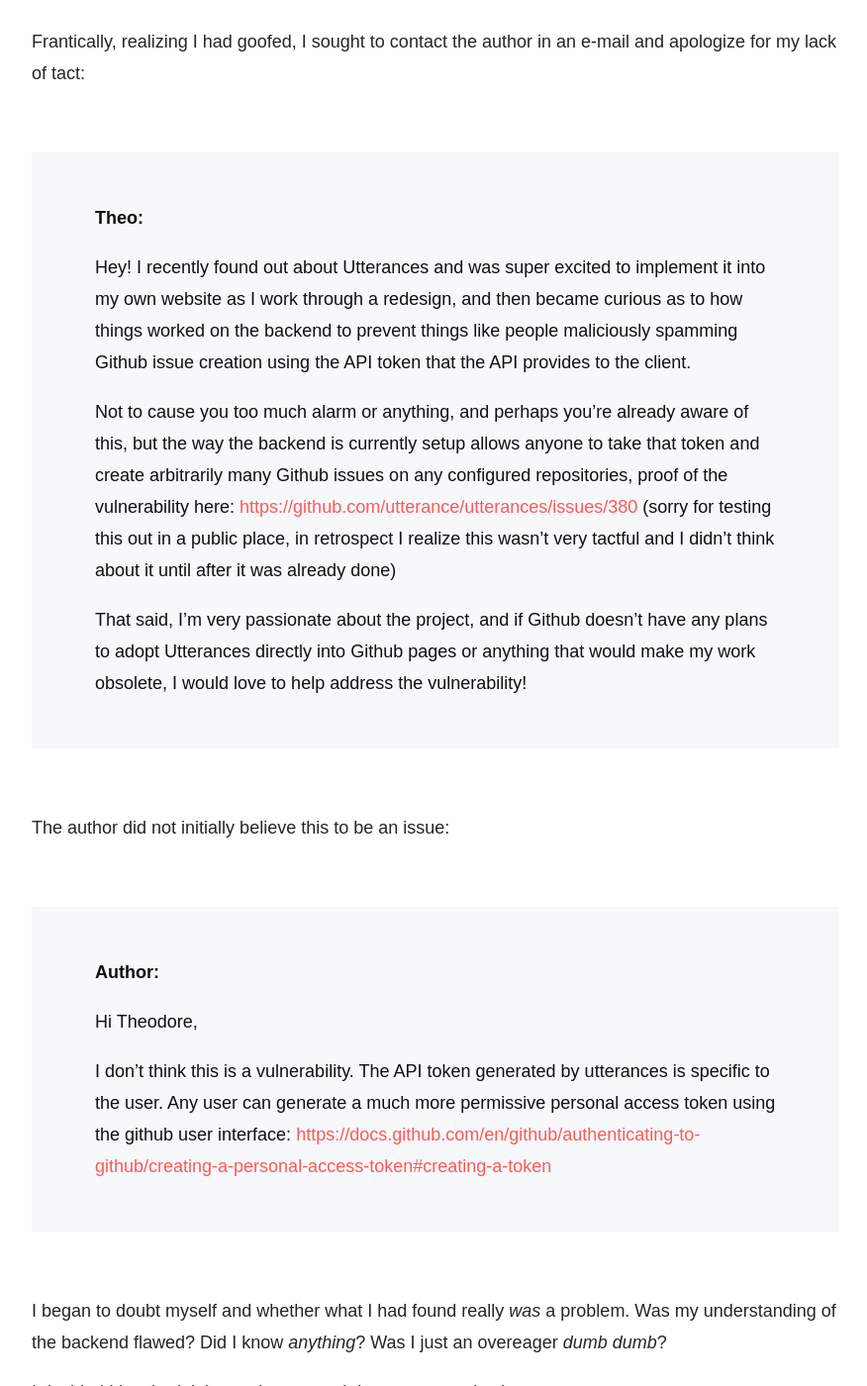
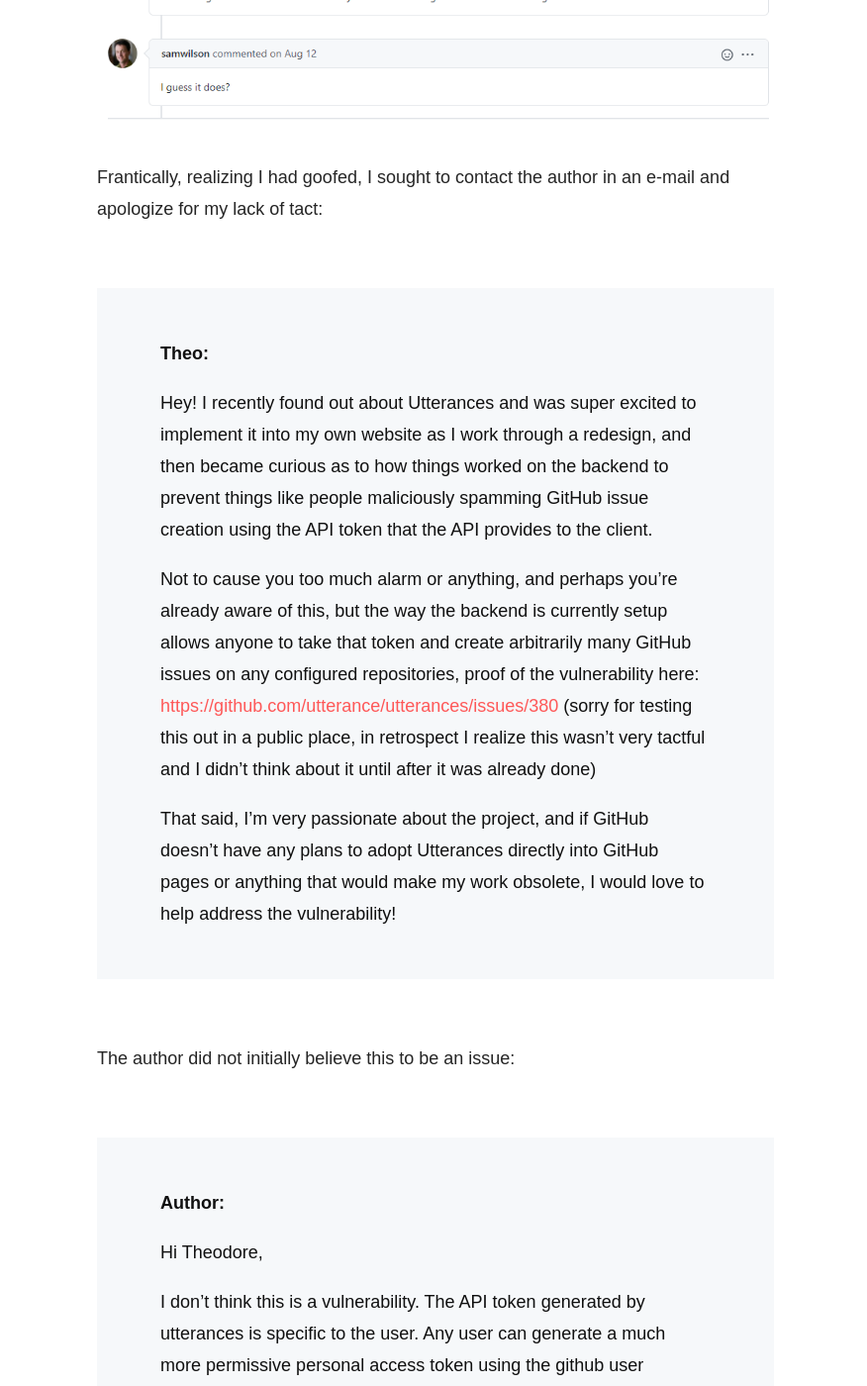
Before and after one commit to tbrockman/tbrockman.github.io, a Jekyll site: the page built from _posts/2020-11-01-hello-world.md, in a window 1280 px wide and 1400 px high, scrolled down 8384 px. Shown: the whole window at 99% size, without its empty margins (200-1076 px from the left). Built offline with Jekyll 4.4.1, drawn with Linux system fonts in a browser that asks for light colours; some of the changed text lies outside the part shown.

Commit message:
Removing unused Roboto font face. Changing post container max screen width. Fixing GitHub capitalization.

````diff
--- a/_layouts/home.html
+++ b/_layouts/home.html
@@ -46,8 +46,5 @@
             <div id="terminal"></div>
           </div>
       </div>
-      <div id="copyright" class="copyright">
-          copyright © 2020 theodore brockman
-      </div>
   <body>
 </html>
--- a/_layouts/post.html
+++ b/_layouts/post.html
@@ -28,8 +28,5 @@
     </div>
     <script src="/assets/js/post.js"></script>
     <script src="/assets/js/prism.js"></script>
-      <!-- <div id="copyright" class="copyright">
-          copyright © 2020 theodore brockman
-      </div> -->
   <body>
 </html>
--- a/_layouts/why_i_want_to_work_at_notion.html
+++ b/_layouts/why_i_want_to_work_at_notion.html
@@ -20,8 +20,5 @@
     </div>
     <script src="/assets/js/post.js"></script>
     <script src="/assets/js/prism.js"></script>
-      <!-- <div id="copyright" class="copyright">
-          copyright © 2020 theodore brockman
-      </div> -->
   <body>
 </html>
--- a/_posts/2020-11-01-hello-world.md
+++ b/_posts/2020-11-01-hello-world.md
@@ -4,7 +4,7 @@ title: hello world
 date: 2020-11-01 18:18:00 -0700
 author: Theodore Brockman
 categories: security github oss utterances
-excerpt: Hi there! Come join me on a journey of discovery and disappointment as I investigate Utterances, a popular third-party Github application.
+excerpt: Hi there! Come join me on a journey of discovery and disappointment as I investigate Utterances, a popular third-party GitHub application.
 thumbnail: /assets/img/hello_world_thumbnail.png
 ---
 
@@ -16,7 +16,7 @@ Let's get into it.
 
 ## Utterances
 
-[Utterances](https://utteranc.es) is an open-source Typescript plugin which integrates with [Github](https://github.com) to allow comment sections backed by [Github issues](https://github.com/tbrockman/tbrockman.github.io/issues), which when you combine it with something like [Github pages](https://pages.github.com/), gives the ability to host a static website with comments, for **free**! It also looks pretty nice and works on mobile.
+[Utterances](https://utteranc.es) is an open-source Typescript plugin which integrates with [GitHub](https://github.com) to allow comment sections backed by [GitHub issues](https://github.com/tbrockman/tbrockman.github.io/issues), which when you combine it with something like [GitHub pages](https://pages.github.com/), gives the ability to host a static website with comments, for **free**! It also looks pretty nice and works on mobile.
 
 Being really impressed by the plugin, suspicious of things that implement oauth flows, and naturally curious, I was eager to know how this small little Javascript application worked.
 
@@ -29,11 +29,11 @@ Being really impressed by the plugin, suspicious of things that implement oauth
         async>
 ```
 
-With the above script included on your webpage, Utterances will inject an iframe at the scripts location, and attempt to retrieve the comments linked to an issue specified by the repo and issue-term. It will then render all comments (with remarkably similar styling to Github) in its place.
+With the above script included on your webpage, Utterances will inject an iframe at the scripts location, and attempt to retrieve the comments linked to an issue specified by the repo and issue-term. It will then render all comments (with remarkably similar styling to GitHub) in its place.
 
 ## Helpful features
 
-It's one more step to navigate to Github directly to post comments on an issue itself, so the author implemented a simple OAuth flow that allows user to permit the app access to create comments on their behalf, which is pretty nice!
+It's one more step to navigate to GitHub directly to post comments on an issue itself, so the author implemented a simple OAuth flow that allows user to permit the app access to create comments on their behalf, which is pretty nice!
 
 ![Utterances sign-in to comment](/assets/img/utterance_signin_to_comment.png)
 
@@ -41,7 +41,7 @@ It's one more step to navigate to Github directly to post comments on an issue i
 
 ![Utterances OAuth prompt](/assets/img/utterance_oauth_prompt.png)
 
-And afterwards you're able to comment, *just like you're on Github!*
+And afterwards you're able to comment, *just like you're on GitHub!*
 
 ![Utterances comments](/assets/img/utterance_comments.png)
 
@@ -61,7 +61,7 @@ export function getLoginUrl(redirect_uri: string) {
 }
 ```
 
-Going to the backend code, you can see that the Utterances API generates some secret state and builds a redirect URL to request the necessary scopes for the user from Github, and sets a URL where the user will be redirected should they approve the request.
+Going to the backend code, you can see that the Utterances API generates some secret state and builds a redirect URL to request the necessary scopes for the user from GitHub, and sets a URL where the user will be redirected should they approve the request.
 
 [`utterances-oauth/src/routes.ts#L74`](https://github.com/utterance/utterances-oauth/blob/master/src/routes.ts#L74)
 ```javascript
@@ -86,7 +86,7 @@ async function authorizeRequestHandler(origin: string, search: URLSearchParams)
 }
 ```
 
-Assuming successful parsing of received authorization code and state from query parameters, it uses the parsed values for acquiring an access token from Github, which will then be stored as a cookie to be sent along with future requests to the Utterances API.
+Assuming successful parsing of received authorization code and state from query parameters, it uses the parsed values for acquiring an access token from GitHub, which will then be stored as a cookie to be sent along with future requests to the Utterances API.
 
 [`utterances-oauth/src/routes.ts#L123`](https://github.com/utterance/utterances-oauth/blob/master/src/routes.ts#L123)
 ```javascript
@@ -116,7 +116,7 @@ return new Response(undefined, {
 });
 ```
 
-So overall, a relatively fine and safe OAuth flow. Utterances procurs an access token, and then sends it back for me to use to interact directly with the Github API.
+So overall, a relatively fine and safe OAuth flow. Utterances procurs an access token, and then sends it back for me to use to interact directly with the GitHub API.
 
 *...for the most part.*
 
@@ -148,7 +148,7 @@ const submit = async (markdown: string) => {
 };
 ```
 
-The handler for that request is so eager to please, it almost immediately starts to create the specified issue for you, it just makes sure you're an authenticated Github user first.
+The handler for that request is so eager to please, it almost immediately starts to create the specified issue for you, it just makes sure you're an authenticated GitHub user first.
 
 [`utterances-oauth/src/routes.ts#L123`](https://github.com/utterance/utterances-oauth/blob/master/src/routes.ts#L123)
 ```javascript
@@ -183,7 +183,7 @@ try {
   ...
 ```
 
-This means that any authenticated Github user can use the Utterances API to create issues anywhere the bot is allowed. A single account could be used by a malicious actor to cause all incoming requests to the application fail, simply by consuming the bots rate-limit for issue creation.
+This means that any authenticated GitHub user can use the Utterances API to create issues anywhere the bot is allowed. A single account could be used by a malicious actor to cause all incoming requests to the application fail, simply by consuming the bots rate-limit for issue creation.
 
 ## Proof of concept
 
@@ -194,11 +194,11 @@ As someone who rarely informs others of application vulnerabilities, I made an e
 Frantically, realizing I had goofed, I sought to contact the author in an e-mail and apologize for my lack of tact:
 > **Theo:**
 >
-> Hey! I recently found out about Utterances and was super excited to implement it into my own website as I work through a redesign, and then became curious as to how things worked on the backend to prevent things like people maliciously spamming Github issue creation using the API token that the API provides to the client.
+> Hey! I recently found out about Utterances and was super excited to implement it into my own website as I work through a redesign, and then became curious as to how things worked on the backend to prevent things like people maliciously spamming GitHub issue creation using the API token that the API provides to the client.
 >
-> Not to cause you too much alarm or anything, and perhaps you're already aware of this, but the way the backend is currently setup allows anyone to take that token and create arbitrarily many Github issues on any configured repositories, proof of the vulnerability here: [https://github.com/utterance/utterances/issues/380](https://github.com/utterance/utterances/issues/380) (sorry for testing this out in a public place, in retrospect I realize this wasn't very tactful and I didn't think about it until after it was already done)
+> Not to cause you too much alarm or anything, and perhaps you're already aware of this, but the way the backend is currently setup allows anyone to take that token and create arbitrarily many GitHub issues on any configured repositories, proof of the vulnerability here: [https://github.com/utterance/utterances/issues/380](https://github.com/utterance/utterances/issues/380) (sorry for testing this out in a public place, in retrospect I realize this wasn't very tactful and I didn't think about it until after it was already done)
 >
-> That said, I'm very passionate about the project, and if Github doesn't have any plans to adopt Utterances directly into Github pages or anything that would make my work obsolete, I would love to help address the vulnerability!
+> That said, I'm very passionate about the project, and if GitHub doesn't have any plans to adopt Utterances directly into GitHub pages or anything that would make my work obsolete, I would love to help address the vulnerability!
 
 The author did not initially believe this to be an issue:
 
@@ -245,20 +245,20 @@ But we must persevere.
 
 Ruminating on my failure a bit, I thought of more realistic ways to keep the same user-friendliness, while also avoiding having to deal with people who like to ruin nice things, and without spending more money.
 
-The crux of the problem is that we want a way of automatically creating Github issues whenever we make a new blog post. For most people linking their blog posts to Github issues, they're probably hosting their blog on Github. For those people hosting their blog on Github, they're probably using [Jekyll](https://jekyllrb.com/) underneath--people like me, which is who I'm really doing this for anyways.
+The crux of the problem is that we want a way of automatically creating GitHub issues whenever we make a new blog post. For most people linking their blog posts to GitHub issues, they're probably hosting their blog on GitHub. For those people hosting their blog on GitHub, they're probably using [Jekyll](https://jekyllrb.com/) underneath--people like me, which is who I'm really doing this for anyways.
 
 From this, we can assume that any of our blog posts will reside in a folder (probably `_posts`), and having access to all the text within those files we can copy that to the GitHub issue if we want to, and we can do all of it using...
 
-## Github Actions
+## GitHub Actions
 
 Heard enough about these yet?
 
-> "GitHub Actions usage is free for public repositories and self-hosted runners" - [Github](https://docs.github.com/en/free-pro-team@latest/github/setting-up-and-managing-billing-and-payments-on-github/about-billing-for-github-actions)
+> "GitHub Actions usage is free for public repositories and self-hosted runners" - [GitHub](https://docs.github.com/en/free-pro-team@latest/github/setting-up-and-managing-billing-and-payments-on-github/about-billing-for-github-actions)
 
 
-If you're using Github issues for blogs, your Github repo is probably public anyways, so this route is free so long as you're not creating more than one PR every two seconds. Within Github Actions, you even have access to a secret that contains an access token which you can use to create issues using the Github API.
+If you're using GitHub issues for blogs, your GitHub repo is probably public anyways, so this route is free so long as you're not creating more than one PR every two seconds. Within GitHub Actions, you even have access to a secret that contains an access token which you can use to create issues using the GitHub API.
 
-I made [this Github Action which](https://github.com/marketplace/actions/social-action), when given a configuration file `.github/social.yml` containing something like the following, will automatically create new issues for you as necessary:
+I made [this GitHub Action which](https://github.com/marketplace/actions/social-action), when given a configuration file `.github/social.yml` containing something like the following, will automatically create new issues for you as necessary:
 
 ```yml
 api_version: v1/social # versioned configuration API
@@ -294,7 +294,7 @@ Let's just call it `Social` instead for now.
 
 You can also check out the code on GitHub:
 
-1. [The Github Action](https://github.com/tbrockman/social-action)
+1. [The GitHub Action](https://github.com/tbrockman/social-action)
 2. [Utterances API](https://github.com/tbrockman/social-oauth)
 3. [Utterances](https://github.com/tbrockman/utterances)
 
--- a/_sass/blog.scss
+++ b/_sass/blog.scss
@@ -69,7 +69,7 @@ body {
     display: flex;
     flex-wrap: wrap;
     justify-content: center;
-    padding-top: 4em;
+    padding-top: 12vh;
 }
 
 .blog-list >  a {
--- a/_sass/common.scss
+++ b/_sass/common.scss
@@ -35,11 +35,6 @@ $breakpoint-navbar: 1400px;
     }
 }
 
-@font-face {
-    font-family: "Roboto";
-    src: url("../assets/fonts/font/Roboto-Regular.tff");
-}
-
 html {
     height: 100%;
 }
@@ -62,7 +57,7 @@ body {
 .page-container {
     box-sizing: border-box;
     width: 100%;
-    max-width: 1200px;
+    max-width: 120ch;
     margin: 0 auto;
     padding: 0em 12em 8em;
     z-index: 1;
````
